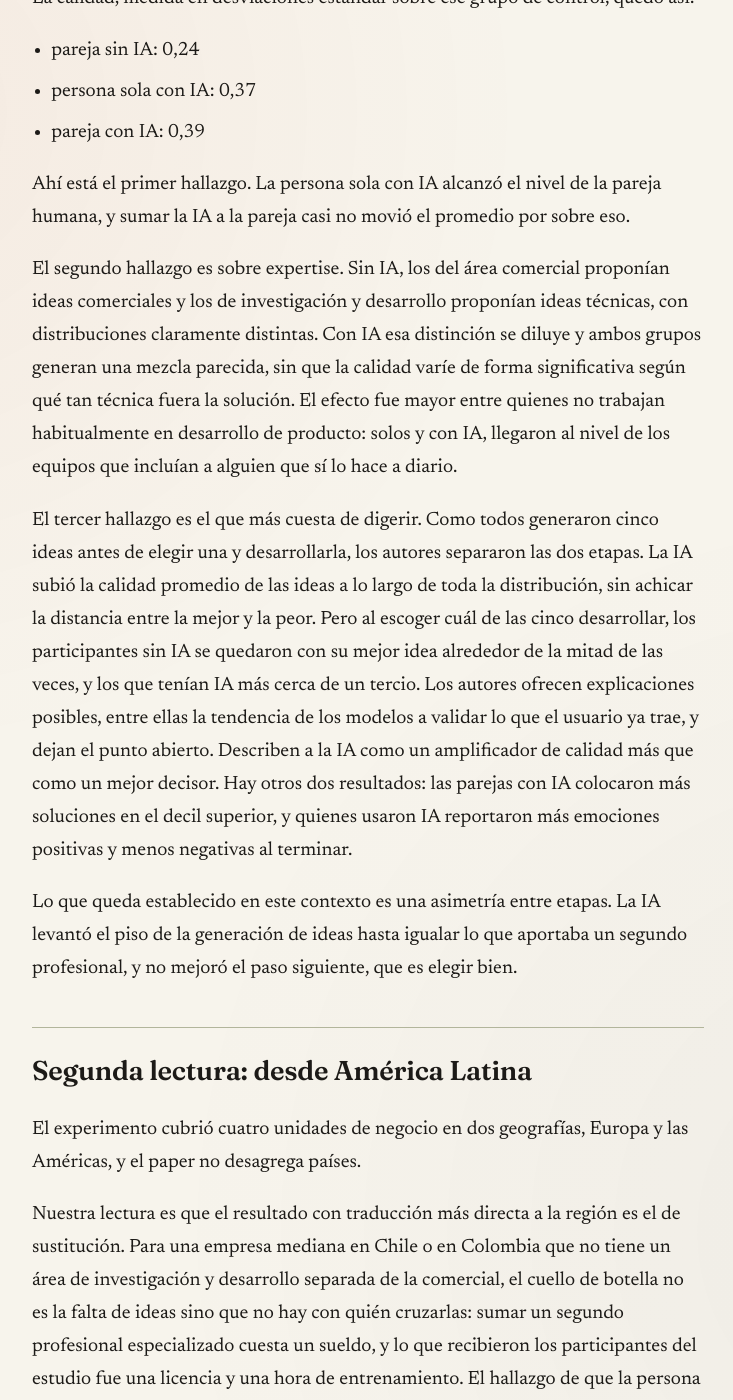
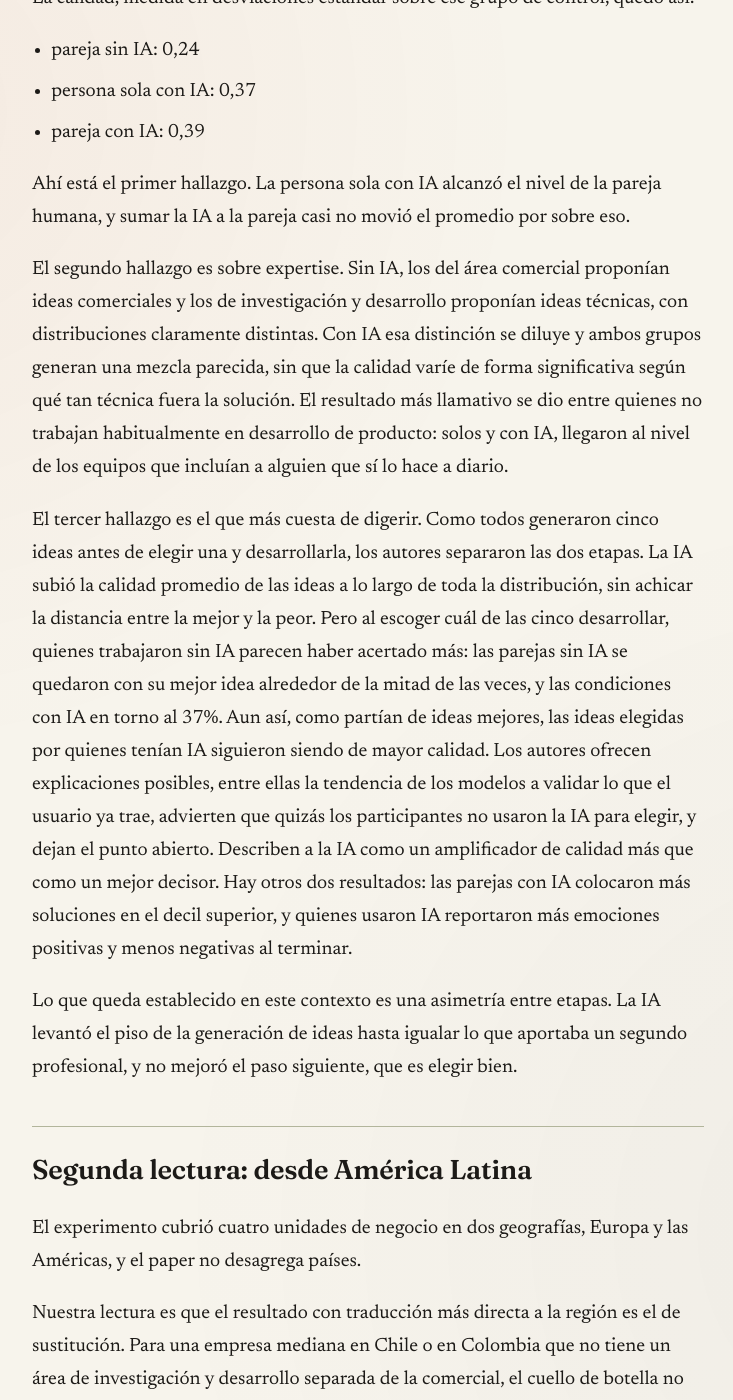
Before and after one commit to jaguridi/doble-click-blog, a Jekyll site: the page built from _lecturas/persona-con-ia-rinde-como-equipo.md, in a window 1280 px wide and 1400 px high, scrolled down 1624 px. Shown: the whole window, without its empty margins (272-1005 px from the left). Built offline with Jekyll 4.4.1, drawn with Linux system fonts in a browser that asks for light colours; some of the changed text lies outside the part shown.

Commit message:
Revision Doble Lectura 23: precision en seleccion de ideas y efecto por familiaridad
Co-Authored-By: Claude Opus 5.5 <noreply@anthropic.com>
Claude-Session: https://claude.ai/code/session_01YF1fEgTnTfsakwkghcJF3u

```diff
--- a/_lecturas/persona-con-ia-rinde-como-equipo.md
+++ b/_lecturas/persona-con-ia-rinde-como-equipo.md
@@ -3,7 +3,7 @@ layout: lectura
 numero: 23
 tags: [trabajo, diseño]
 title: "Una persona con IA rindió como un equipo de dos, y eligió peor su mejor idea"
-description: "Un experimento de campo preregistrado con 791 profesionales de Procter & Gamble muestra que trabajar solo con IA iguala la calidad de lo que produce una pareja interfuncional sin ella. El giro está en el paso siguiente: quienes usaron IA acertaron menos al elegir cuál de sus propias ideas desarrollar."
+description: "Un experimento de campo preregistrado con 791 profesionales de Procter & Gamble muestra que trabajar solo con IA iguala la calidad de lo que produce una pareja interfuncional sin ella. El giro está en el paso siguiente: quienes usaron IA parecen haber acertado menos al elegir cuál de sus propias ideas desarrollar."
 date: 2026-09-21
 paper_titulo: "The Cybernetic Teammate: A Field Experiment on Generative AI and Teamwork"
 paper_autores: "Dell'Acqua, Ayoubi, Lifshitz, Sadun, Mollick et al."
@@ -33,9 +33,9 @@ La calidad, medida en desviaciones estándar sobre ese grupo de control, quedó
 
 Ahí está el primer hallazgo. La persona sola con IA alcanzó el nivel de la pareja humana, y sumar la IA a la pareja casi no movió el promedio por sobre eso.
 
-El segundo hallazgo es sobre expertise. Sin IA, los del área comercial proponían ideas comerciales y los de investigación y desarrollo proponían ideas técnicas, con distribuciones claramente distintas. Con IA esa distinción se diluye y ambos grupos generan una mezcla parecida, sin que la calidad varíe de forma significativa según qué tan técnica fuera la solución. El efecto fue mayor entre quienes no trabajan habitualmente en desarrollo de producto: solos y con IA, llegaron al nivel de los equipos que incluían a alguien que sí lo hace a diario.
+El segundo hallazgo es sobre expertise. Sin IA, los del área comercial proponían ideas comerciales y los de investigación y desarrollo proponían ideas técnicas, con distribuciones claramente distintas. Con IA esa distinción se diluye y ambos grupos generan una mezcla parecida, sin que la calidad varíe de forma significativa según qué tan técnica fuera la solución. El resultado más llamativo se dio entre quienes no trabajan habitualmente en desarrollo de producto: solos y con IA, llegaron al nivel de los equipos que incluían a alguien que sí lo hace a diario.
 
-El tercer hallazgo es el que más cuesta de digerir. Como todos generaron cinco ideas antes de elegir una y desarrollarla, los autores separaron las dos etapas. La IA subió la calidad promedio de las ideas a lo largo de toda la distribución, sin achicar la distancia entre la mejor y la peor. Pero al escoger cuál de las cinco desarrollar, los participantes sin IA se quedaron con su mejor idea alrededor de la mitad de las veces, y los que tenían IA más cerca de un tercio. Los autores ofrecen explicaciones posibles, entre ellas la tendencia de los modelos a validar lo que el usuario ya trae, y dejan el punto abierto. Describen a la IA como un amplificador de calidad más que como un mejor decisor. Hay otros dos resultados: las parejas con IA colocaron más soluciones en el decil superior, y quienes usaron IA reportaron más emociones positivas y menos negativas al terminar.
+El tercer hallazgo es el que más cuesta de digerir. Como todos generaron cinco ideas antes de elegir una y desarrollarla, los autores separaron las dos etapas. La IA subió la calidad promedio de las ideas a lo largo de toda la distribución, sin achicar la distancia entre la mejor y la peor. Pero al escoger cuál de las cinco desarrollar, quienes trabajaron sin IA parecen haber acertado más: las parejas sin IA se quedaron con su mejor idea alrededor de la mitad de las veces, y las condiciones con IA en torno al 37%. Aun así, como partían de ideas mejores, las ideas elegidas por quienes tenían IA siguieron siendo de mayor calidad. Los autores ofrecen explicaciones posibles, entre ellas la tendencia de los modelos a validar lo que el usuario ya trae, advierten que quizás los participantes no usaron la IA para elegir, y dejan el punto abierto. Describen a la IA como un amplificador de calidad más que como un mejor decisor. Hay otros dos resultados: las parejas con IA colocaron más soluciones en el decil superior, y quienes usaron IA reportaron más emociones positivas y menos negativas al terminar.
 
 Lo que queda establecido en este contexto es una asimetría entre etapas. La IA levantó el piso de la generación de ideas hasta igualar lo que aportaba un segundo profesional, y no mejoró el paso siguiente, que es elegir bien.
 
@@ -47,7 +47,7 @@ Nuestra lectura es que el resultado con traducción más directa a la región es
 
 El hallazgo sobre la etapa de selección cambia algo concreto en cómo se compra. Una unidad de innovación de un ministerio en Chile o en Brasil que hoy redacta las bases para contratar un asistente de IA puede especificarlo para generar y redactar borradores, y dejar escrito que la elección entre alternativas sigue siendo una decisión humana documentada, con tiempo asignado. Eso no es celo burocrático: la única etapa donde el grupo sin IA salió mejor fue justamente la de identificar su propia mejor idea.
 
-Un tercer punto queda como hipótesis. En la región es común que un equipo público pequeño tenga a una sola persona a cargo de un tema, sin un colega especializado a quien preguntarle. Que los empleados menos familiarizados con la tarea hayan sido los que más ganaron con la herramienta sugiere que ese es el perfil donde más rinde. Extrapolarlo al sector público de la región es nuestra apuesta, no la de los autores.
+Un tercer punto queda como hipótesis. En la región es común que un equipo público pequeño tenga a una sola persona a cargo de un tema, sin un colega especializado a quien preguntarle. Que los empleados menos familiarizados con la tarea hayan alcanzado con la herramienta el nivel de equipos que incluían a alguien experimentado sugiere que ese es un perfil donde rinde especialmente. Extrapolarlo al sector público de la región es nuestra apuesta, no la de los autores.
 
 Lo concreto para la región es un criterio de dónde poner la herramienta primero. Donde falta con quién contrastar una idea, esta evidencia dice que una licencia y algo de entrenamiento mueven la aguja. Donde el problema es elegir bien entre varias opciones que ya existen, la evidencia no ofrece apoyo, y algo apunta en contra.
 
```
